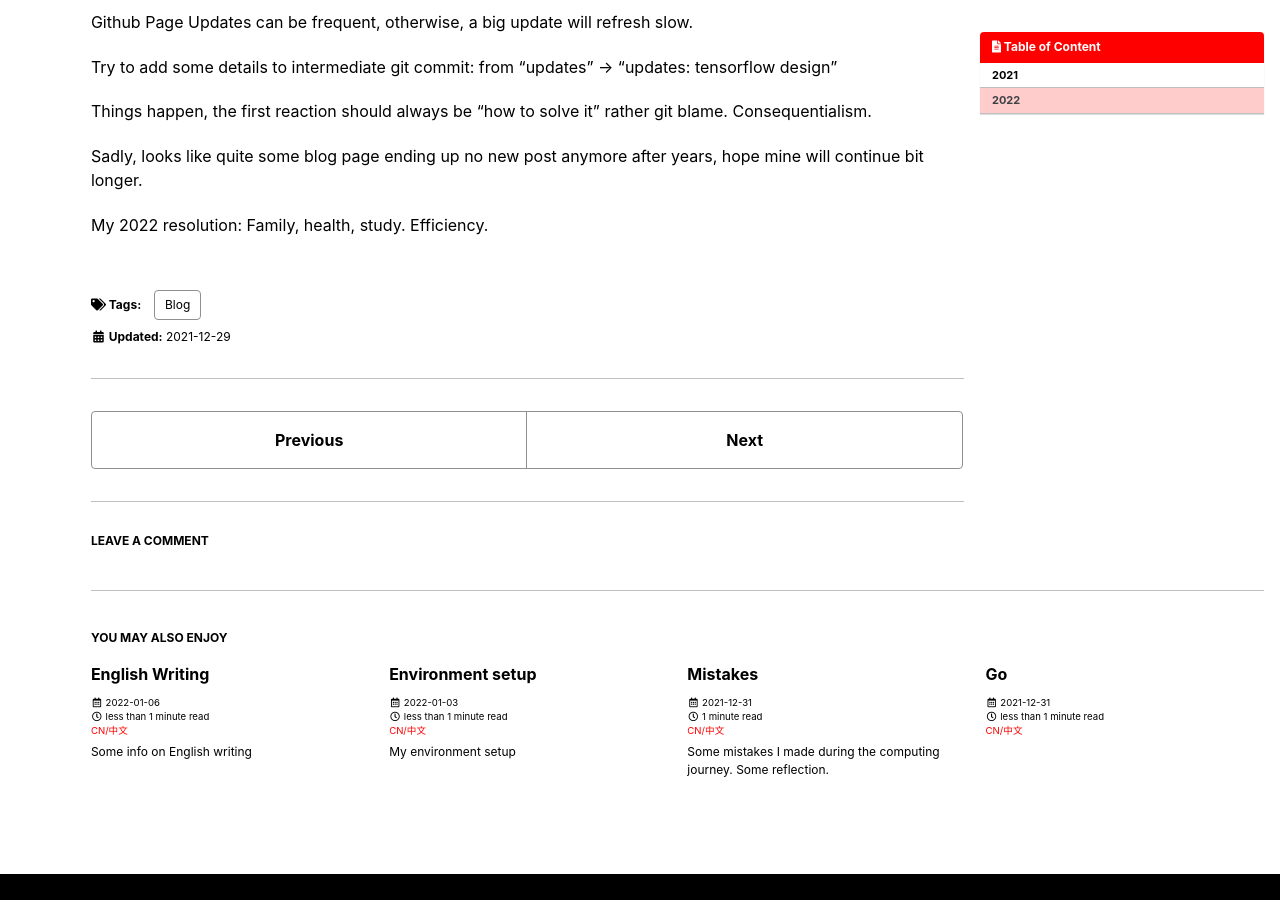
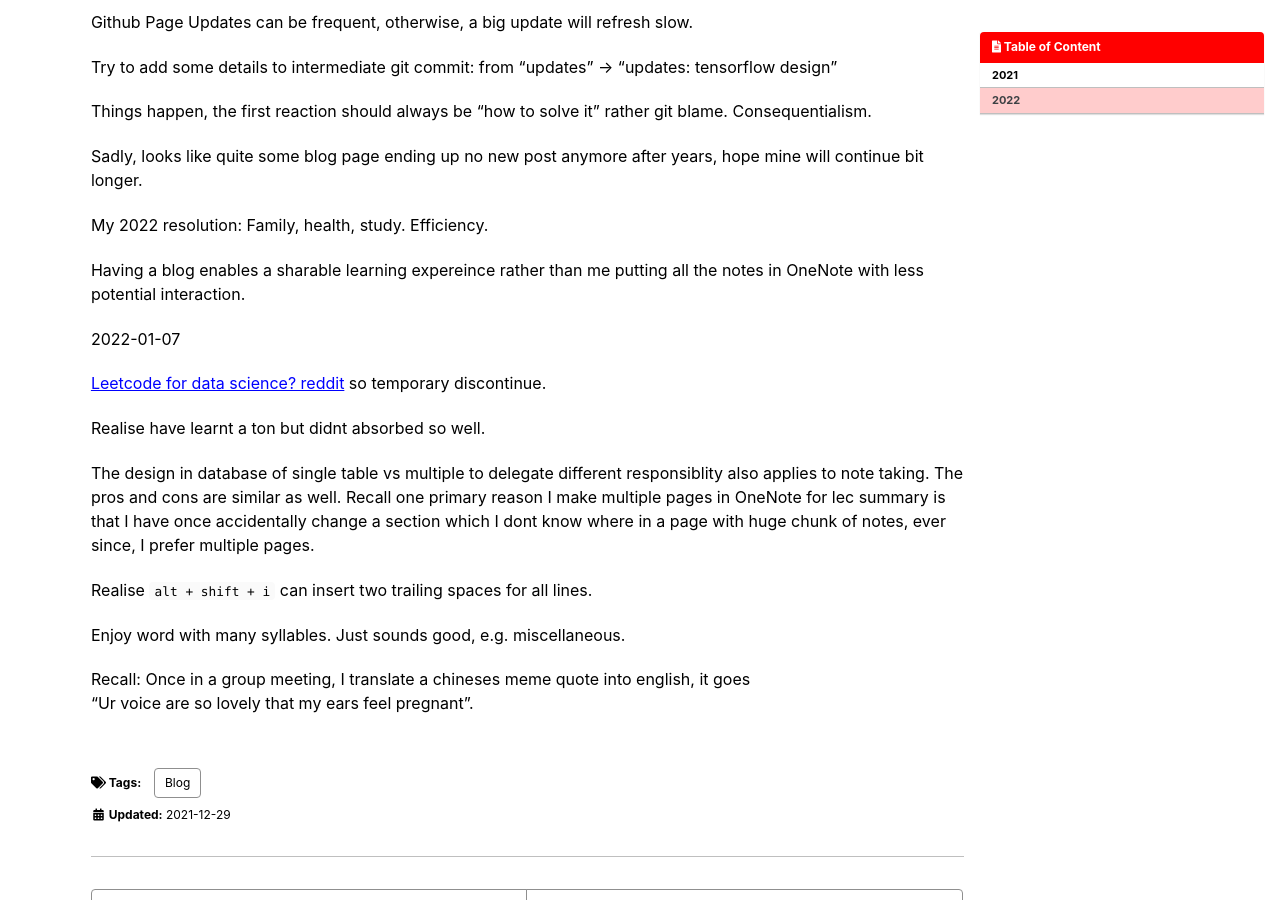
Before and after one commit to postsent/postsent.github.io, a Jekyll site: the page built from _posts/computing/jeykll/2021-12-29-logs.md, in a window 1280 px wide and 900 px high, scrolled down 2628 px. Built offline with Jekyll 4.4.1, drawn with Linux system fonts in a browser that asks for light colours; cached includes are drawn as plain includes; emoji names are drawn with the system emoji font; comment, search, counter and statistics services are not loaded; some of the changed text lies outside the part shown.

Commit message:
updates: log

```diff
--- a/_posts/computing/jeykll/2021-12-29-logs.md
+++ b/_posts/computing/jeykll/2021-12-29-logs.md
@@ -105,3 +105,20 @@ Things happen, the first reaction should always be "how to solve it" rather git
 Sadly, looks like quite some blog page ending up no new post anymore after years, hope mine will continue bit longer.
 
 My 2022 resolution: Family, health, study. Efficiency.
+
+Having a blog enables a sharable learning expereince rather than me putting all the notes in OneNote with less potential interaction.
+
+2022-01-07
+
+[Leetcode for data science? reddit](https://www.reddit.com/r/datascience/comments/lkn4rl/please_stop_asking_data_scientists_about_leetcode/) so temporary discontinue.
+
+Realise have learnt a ton but didnt absorbed so well.
+
+The design in database of single table vs multiple to delegate different responsiblity also applies to note taking. The pros and cons are similar as well. Recall one primary reason I make multiple pages in OneNote for lec summary is that I have once accidentally change a section which I dont know where in a page with huge chunk of notes, ever since, I prefer multiple pages.
+
+Realise ``alt + shift + i`` can insert two trailing spaces for all lines.
+
+Enjoy word with many syllables. Just sounds good, e.g. miscellaneous.
+
+Recall: Once in a group meeting, I translate a chineses meme quote into english, it goes
+"Ur voice are so lovely that my ears feel pregnant".
```
Also changed, not shown: other parts of _posts/computing/jeykll/2021-12-29-logs.md (+2 -2 lines), _pages/about.md (+2 -2 lines), _posts/computing/uni/unsw/2021-12-11-courses.md (+2 -0 lines).
